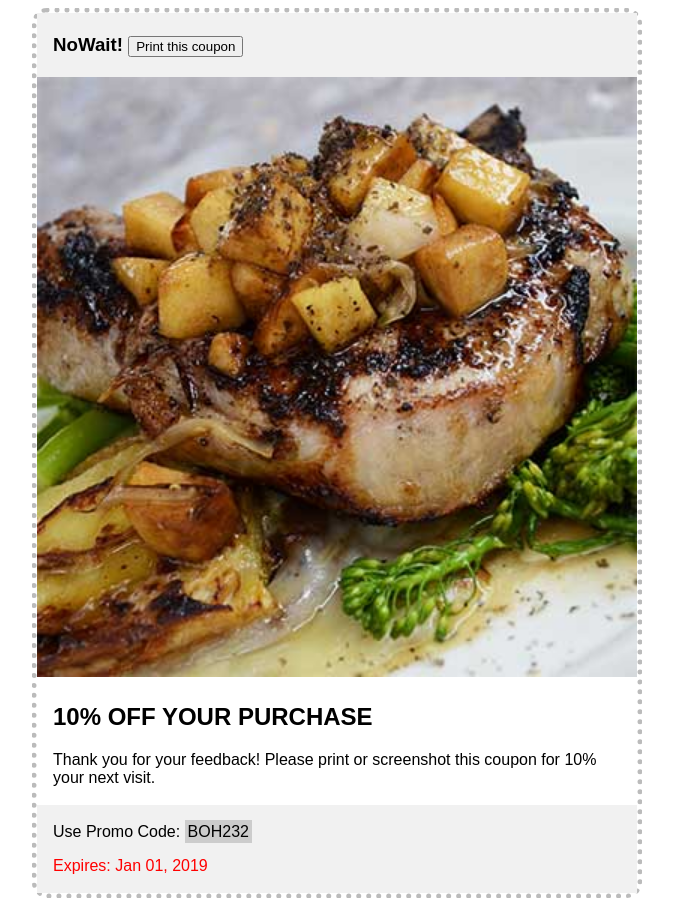
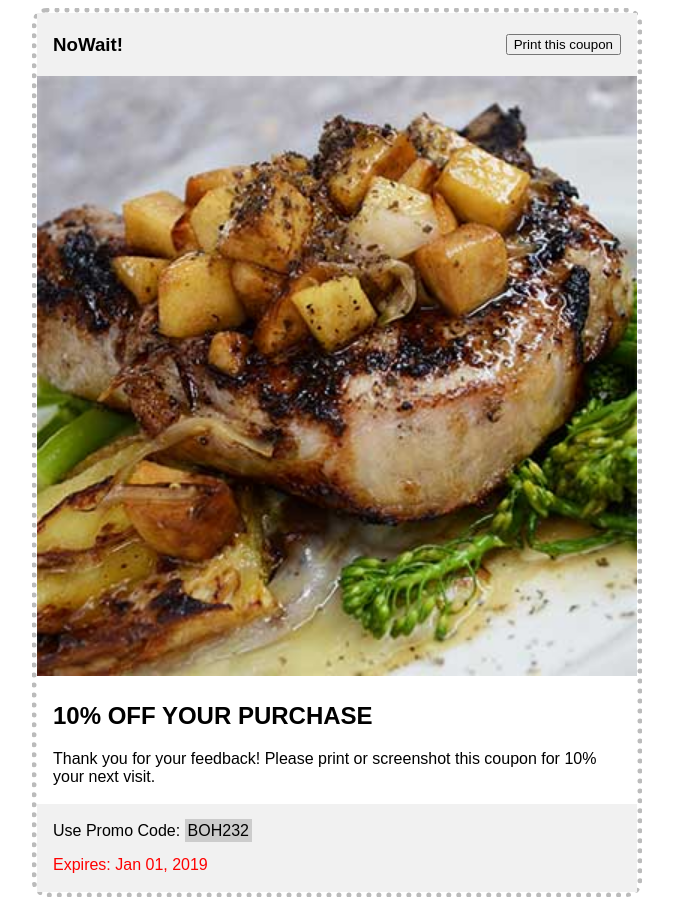
Before and after one commit to skgoat/coupon, a plain HTML site: page index.html in a window 1280 px wide. Shown: the whole page, without its empty margins (303-976 px from the left). Drawn offline with Linux system fonts and the light colour scheme.

Commit message:
move button

```diff
--- a/index.html
+++ b/index.html
@@ -34,7 +34,7 @@ body {
 
 <div class="coupon">
   <div class="container">
-    <h3>NoWait! <input type="button" value="Print this coupon" onClick="window.print()"></h3>
+    <h3>NoWait! <input type="button" style="float:right" value="Print this coupon" onClick="window.print()"></h3>
   </div>
   <img src="menu_1.jpg" alt="Avatar" style="width:100%;">
   <div class="container" style="background-color:white">
```
